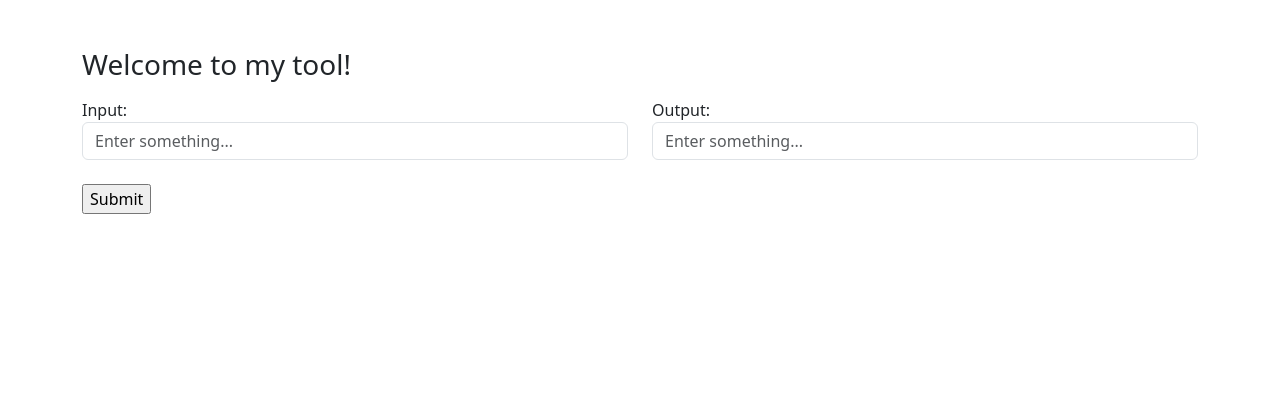
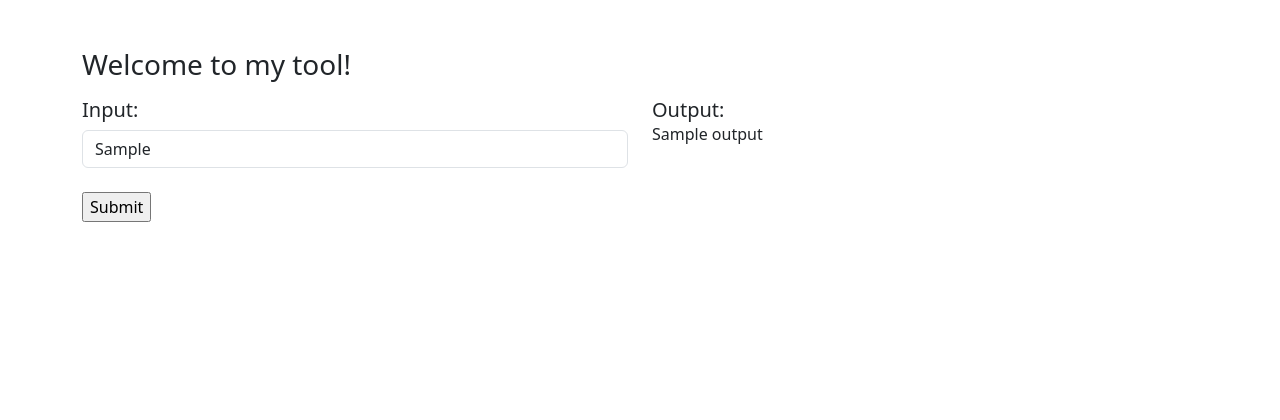
Before and after one commit to alexandrosanat/django-tutorial, a Django app: template resolve/templates/resolve_views/resolve.html in a window 1280 px wide. Shown: the part 56-476 px from the top of the page. Run offline with Django 4.2, Linux system fonts and the light colour scheme; the template is opened without the code that fills it: most values are stand-ins (such as "Sample title", 1, 10 or a date in 2020); parts of the project's set-up code (start-up, migrations or seed data) failed here and were passed over.

Commit message:
Adds input output manipulation in the view

```diff
--- a/resolve/templates/resolve_views/resolve.html
+++ b/resolve/templates/resolve_views/resolve.html
@@ -8,25 +8,48 @@
       <!-- First Column -->
       <div class="col-md-6 my-2">
         <div class="form-group">
-			<form method="post">
-				{% csrf_token %}
+          <form method="post">
+            {% csrf_token %}
 
-          <label for="inputField">Input:</label>
-          <input type="text" class="form-control" id="inputField" placeholder="Enter something..." />
-		  <br>
-		  <input type="submit" value="Submit">
-		</form>
-
-		</div>
+            <h5 for="inputField1">Input:</h5>
+            <input type="text" class="form-control" id="inputField1" name="user_input" placeholder="Enter something..." value="{{ user_input }}" />
+            <br />
+            <input type="submit" value="Submit" />
+          </form>
+        </div>
       </div>
 
       <!-- Second Column -->
       <div class="col-md-6 my-2">
         <div class="form-group">
-          <label for="inputField">Output:</label>
-          <input type="text" class="form-control" id="inputField" placeholder="Enter something..." />
+          <div class="card-body">
+            <h5 class="card-title">Output:</h5>
+            <p class="card-text" id="output-text"></p>
+          </div>
         </div>
       </div>
     </div>
   </div>
+
+  <script>
+    // JavaScript code to stream output letter by letter
+    var outputText = document.getElementById("output-text");
+    var outputContent = "{{ output }}"; // Content to be streamed
+
+    function streamOutput() {
+      var i = 0;
+      var interval = setInterval(function() {
+        if (i < outputContent.length) {
+          outputText.innerHTML += outputContent.charAt(i);
+          i++;
+        } else {
+          clearInterval(interval); // Stop streaming when done
+        }
+      }, 100); // Adjust the interval as needed for the desired speed
+    }
+
+    // Call the streamOutput function when the page loads
+    window.addEventListener("load", streamOutput);
+  </script>
+
 {% endblock %}
```
Also changed, not shown: resolve/views.py (+19 -1 lines).
